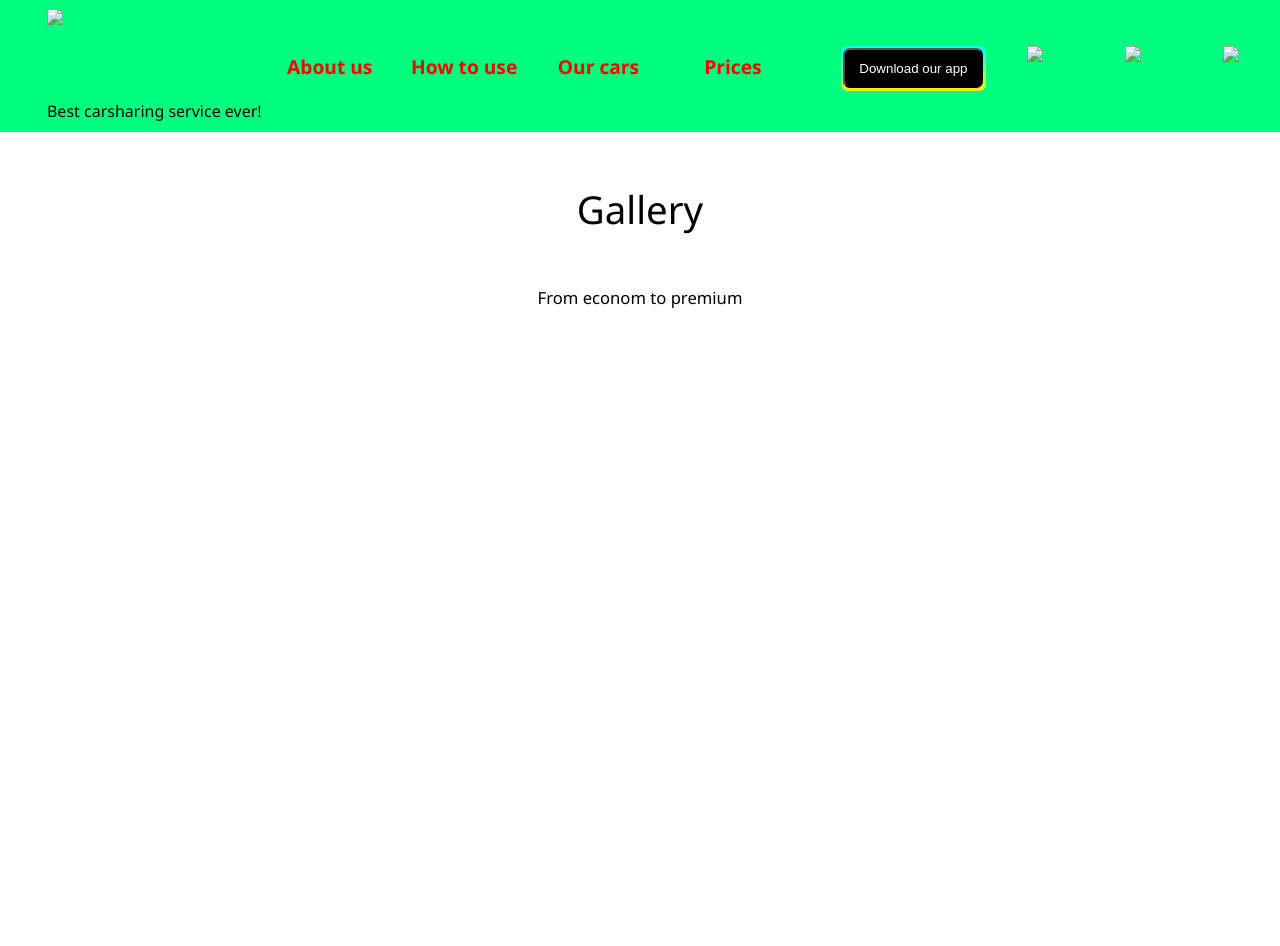
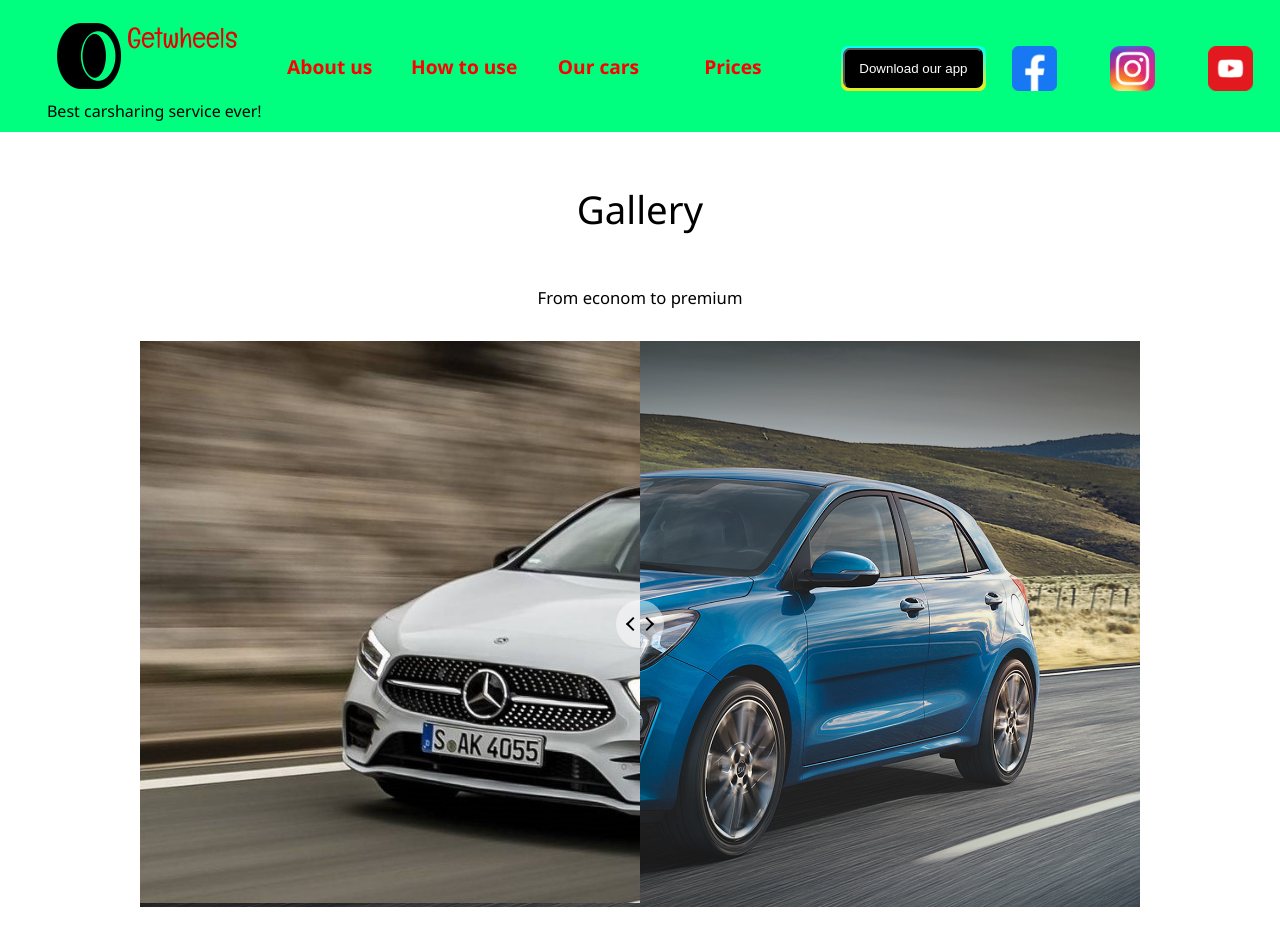
Before and after one commit to MykolaOnyshchuk/Lab_4_Web_Design_My_own_webpage, a website: page index.html in a window 1280 px wide. Before the commit the page ends 800 px from the top, so only its background shows below. Drawn offline with Linux system fonts and the light colour scheme; the site is published under a folder, as on GitHub Pages, so addresses that start at the root find nothing.

Commit message:
Update index.html

```diff
--- a/index.html
+++ b/index.html
@@ -8,7 +8,7 @@
 </head>
 <body>
 <div class="header">
-    <img src="../img/logo.png" id="logo">
+    <img src="img/logo.png" id="logo">
     <div id="slogan">Best carsharing service ever!</div>
     <div id="menu">
         <div class="menuComponentWrap">
@@ -28,9 +28,9 @@
         <button type="button" id="downloadBut">Download our app</button>
     </div>
     <div id="iconsWrap">
-        <img src="../img/facebook.png" class="icon">
-        <img src="../img/instagram.png" class="icon">
-        <img src="../img/youtube.png" class="icon">
+        <img src="img/facebook.png" class="icon">
+        <img src="img/instagram.png" class="icon">
+        <img src="img/youtube.png" class="icon">
     </div>
 </div>
 
@@ -38,9 +38,9 @@
     <div id="galleryHeader">Gallery</div>
     <div id="gallerySlogan">From econom to premium</div>
     <div id="slider" class="beer-slider">
-        <img class="imgComp" src="/img/rio.jpg" alt="">
+        <img class="imgComp" src="img/rio.jpg" alt="">
         <div class="beer-reveal">
-            <img class="imgComp" src="../img/amg.jpg" alt="">
+            <img class="imgComp" src="img/amg.jpg" alt="">
         </div>
     </div>
 </div>
```
